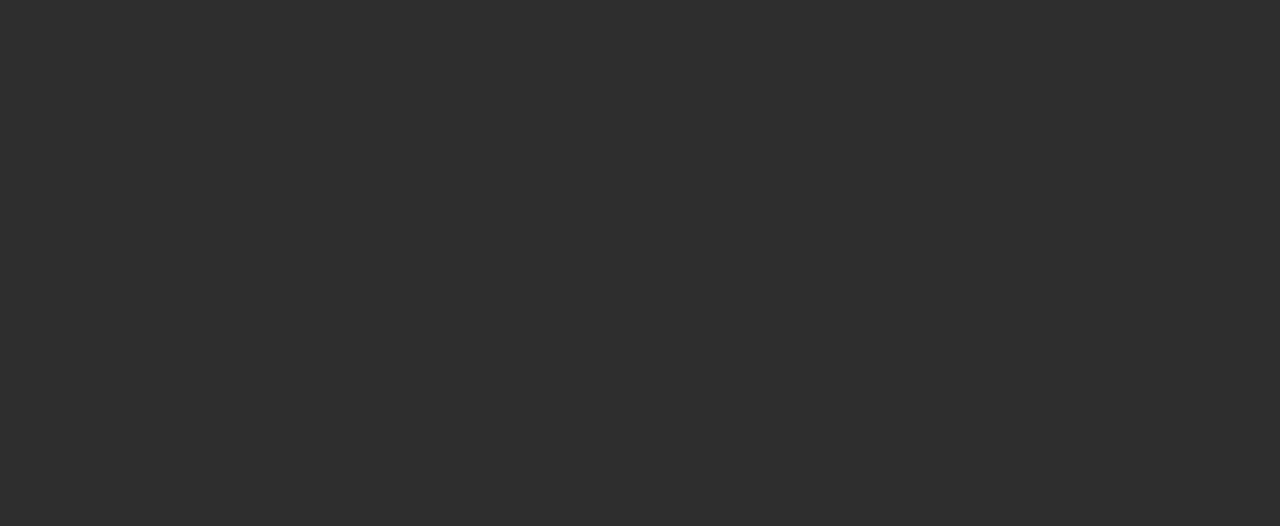
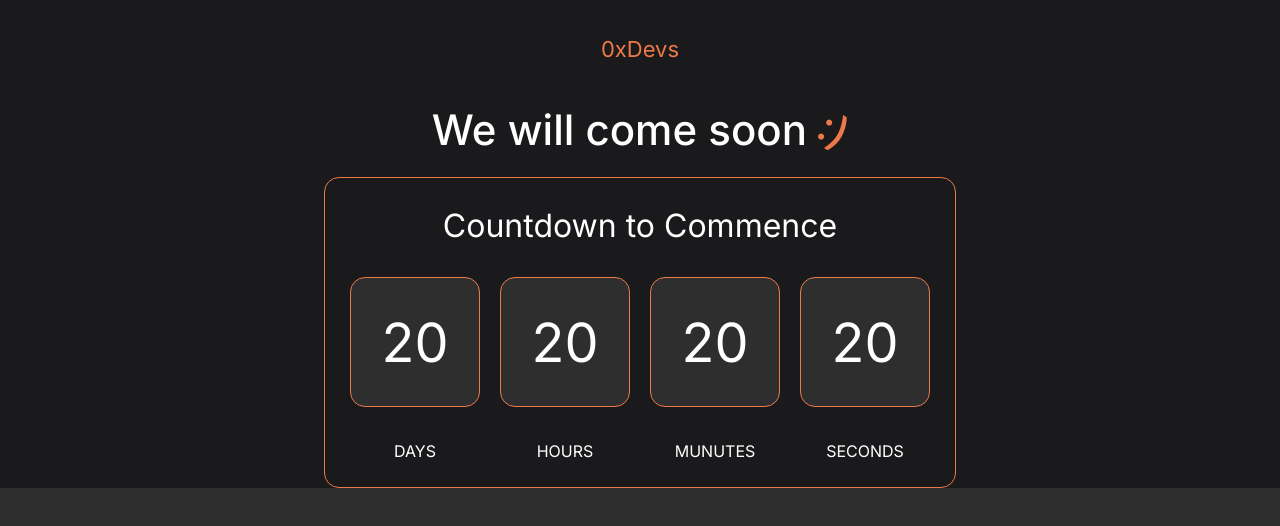
Before and after one commit to zeroxdevs/0xdevs, a Next.js app: page / in a window 1280 px wide. Shown: the top 526 px of the page. Built offline with nearby package versions, Linux system fonts and the light colour scheme.

Commit message:
feat: add Header raw view whitout email input section

```diff
--- a/src/app/globals.css
+++ b/src/app/globals.css
@@ -9,6 +9,7 @@
 html,
 body {
   background-color: #2e2e2e;
+  color: #ffffff;
   margin: 0;
   padding: 0;
 }
--- a/src/app/page.tsx
+++ b/src/app/page.tsx
@@ -1,5 +1,80 @@
 import Div from '@src/components/Div';
+import Typography from '@src/components/Typography';
 
 export default function Home() {
-  return <Div></Div>;
+  return (
+    <Div>
+      <Div className="bg-secondary flex flex-col">
+        <Typography
+          variant="TextLg"
+          className="text-accent pt-[33px] text-center"
+        >
+          0xDevs
+        </Typography>
+        <Div className="flex justify-center items-center pt-[32px]">
+          <Typography variant="Heading1" className="text-center pr-[13px]">
+            We will come soon
+          </Typography>
+          <Typography
+            variant="Heading1"
+            className="text-center text-accent rotate-[30deg]"
+          >
+            :)
+          </Typography>
+        </Div>
+        <Div className="flex justify-center pt-[16px]">
+          <Div className="border-solid border-[1px] border-accent rounded-[15px] w-fit px-[15px] py-[24px]">
+            <Typography variant="Heading3" className="text-center pb-[27px]">
+              Countdown to Commence
+            </Typography>
+            <Div>
+              <Div className="flex">
+                <Div className="px-[10px]">
+                  <Div className="w-[130px] h-[130px] rounded-[15px] border-solid border-[1px] border-accent  bg-primary flex justify-center items-center">
+                    <Typography style={{ fontSize: '54px' }}>20</Typography>
+                  </Div>
+                  <Div className="pt-[32px]">
+                    <Typography variant="TextSm" className="text-center">
+                      DAYS
+                    </Typography>
+                  </Div>
+                </Div>
+                <Div className="px-[10px]">
+                  <Div className="w-[130px] h-[130px] rounded-[15px] border-solid border-[1px] border-accent  bg-primary flex justify-center items-center">
+                    <Typography style={{ fontSize: '54px' }}>20</Typography>
+                  </Div>
+                  <Div className="pt-[32px]">
+                    <Typography variant="TextSm" className="text-center">
+                      HOURS
+                    </Typography>
+                  </Div>
+                </Div>
+                <Div className="px-[10px]">
+                  <Div className="w-[130px] h-[130px] rounded-[15px] border-solid border-[1px] border-accent  bg-primary flex justify-center items-center">
+                    <Typography style={{ fontSize: '54px' }}>20</Typography>
+                  </Div>
+                  <Div className="pt-[32px]">
+                    <Typography variant="TextSm" className="text-center">
+                      MUNUTES
+                    </Typography>
+                  </Div>
+                </Div>
+                <Div className="px-[10px]">
+                  <Div className="w-[130px] h-[130px] rounded-[15px] border-solid border-[1px] border-accent  bg-primary flex justify-center items-center">
+                    <Typography style={{ fontSize: '54px' }}>20</Typography>
+                  </Div>
+                  <Div className="pt-[32px]">
+                    <Typography variant="TextSm" className="text-center">
+                      SECONDS
+                    </Typography>
+                  </Div>
+                </Div>
+              </Div>
+            </Div>
+            <Div>{/* Email Input here ... */}</Div>
+          </Div>
+        </Div>
+      </Div>
+    </Div>
+  );
 }
```
